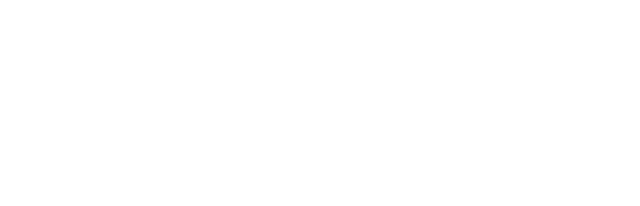
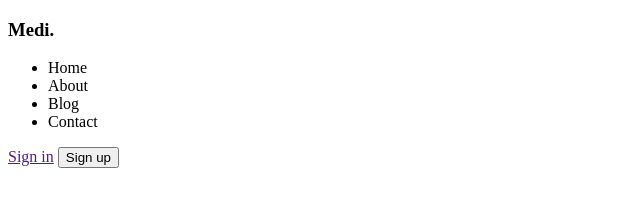
Before and after one commit to ernestdogosson/assignment-four, a plain HTML site: page index.html in a window 1280 px wide. Shown: the whole page, without its empty margins (0-640 px from the left). Drawn offline with Linux system fonts and the light colour scheme.

Commit message:
add html content of header

```diff
--- a/index.html
+++ b/index.html
@@ -5,5 +5,23 @@
 		<meta name="viewport" content="width=device-width, initial-scale=1.0" />
 		<title>Assignment Four</title>
 	</head>
-	<body></body>
+	<body>
+		<header>
+			<h3>Medi<span>.</span></h3>
+			<div class="navigation-bar">
+				<nav>
+					<ul>
+						<li>Home</li>
+						<li>About</li>
+						<li>Blog</li>
+						<li>Contact</li>
+					</ul>
+				</nav>
+			</div>
+			<div class="sign-in">
+				<a href="">Sign in</a>
+				<button>Sign up</button>
+			</div>
+		</header>
+	</body>
 </html>
```
Also changed, not shown: styles/general.css (added), styles/header.css (added).
